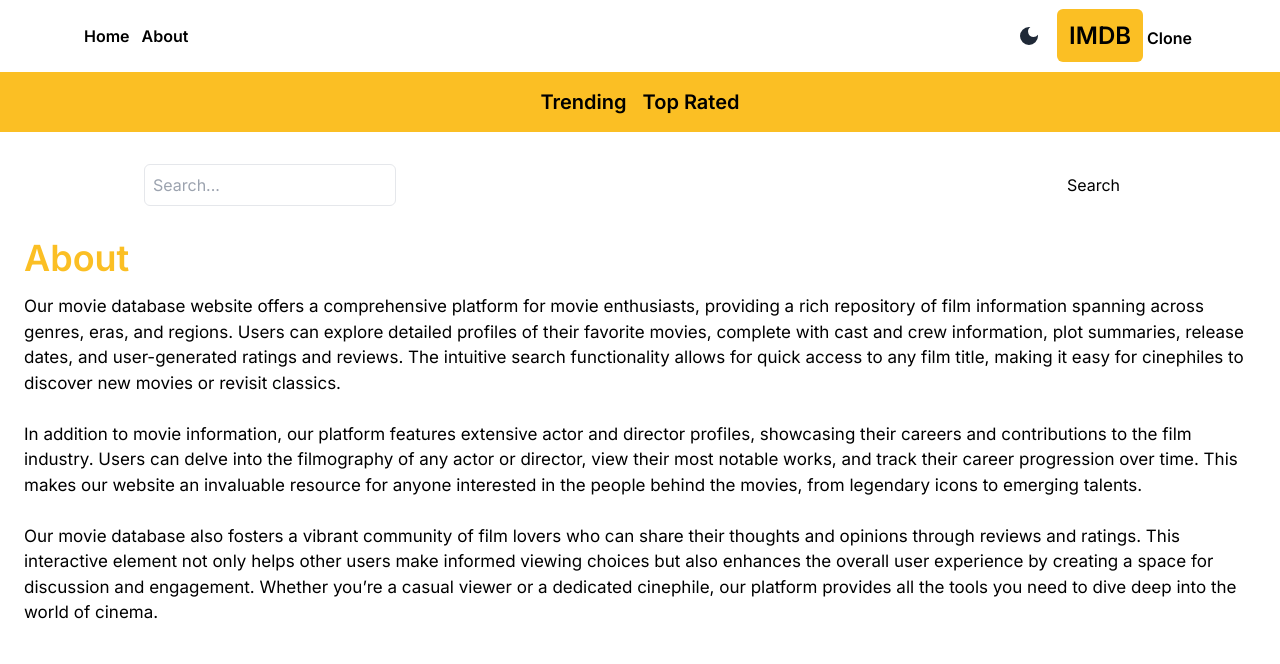
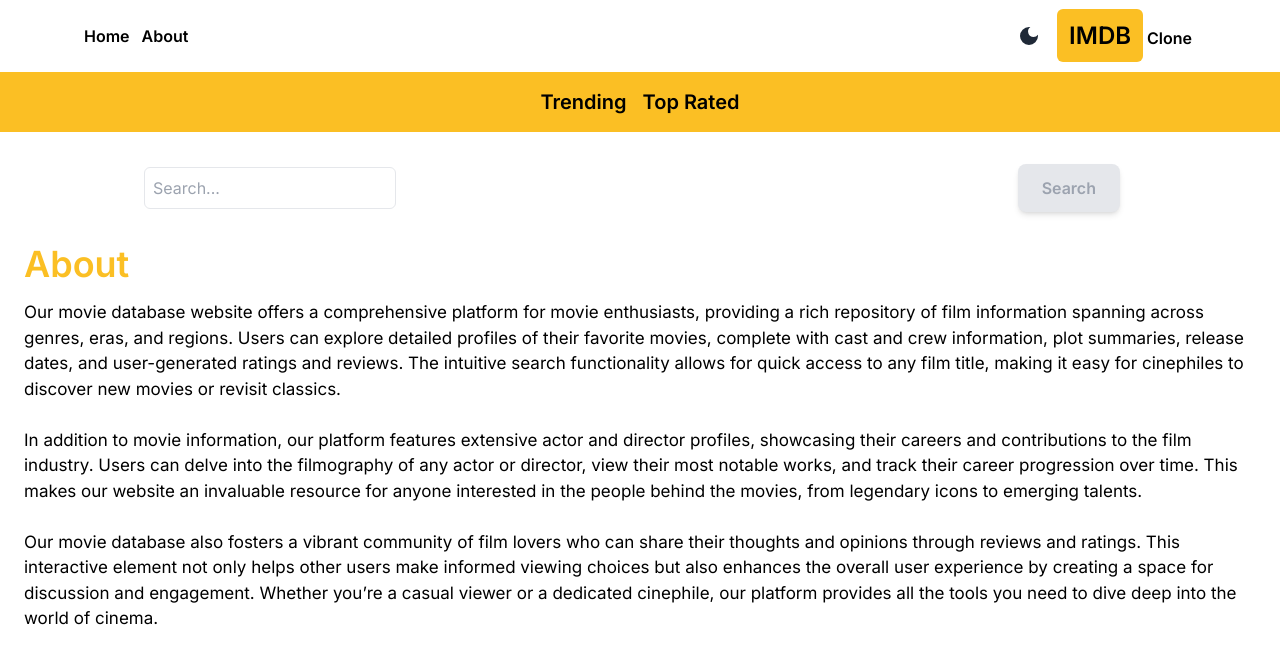
Before and after one commit to Rohith-Manjunath/MovieMania, a Next.js app: page /about in a window 1280 px wide. Shown: the top 664 px of the page. Built offline with nearby package versions, Linux system fonts and the light colour scheme.

Commit message:
Add not-found.jsx and made necessary setup for deployment

```diff
--- a/src/app/about/page.jsx
+++ b/src/app/about/page.jsx
@@ -1,3 +1,6 @@
+export const dynamic = "force-dynamic";
+export const fetchCache = "force-no-store";
+
 const About = () => {
   return (
     <div className="px-6 max-w-7xl mx-auto">
--- /dev/null
+++ b/src/app/not-found.jsx
@@ -0,0 +1,22 @@
+import React from "react";
+export const dynamic = "force-dynamic";
+export const fetchCache = "force-no-store";
+
+const NotFound = () => {
+  return (
+    <div className="flex items-center justify-center h-[100vh] bg-gray-100">
+      <div className="text-center">
+        <h1 className="text-6xl font-bold text-gray-800 mb-4">404</h1>
+        <p className="text-xl text-gray-600 mb-8">Page Not Found</p>
+        <a
+          href="/"
+          className="inline-block px-6 py-3 bg-blue-600 text-white font-medium text-lg rounded hover:bg-blue-500"
+        >
+          Go to Homepage
+        </a>
+      </div>
+    </div>
+  );
+};
+
+export default NotFound;
--- a/src/app/page.js
+++ b/src/app/page.jsx
@@ -1,4 +1,6 @@
 import MovieList from "@/components/MovieList";
+export const dynamic = "force-dynamic";
+export const fetchCache = "force-no-store";
 
 const API_KEY = process.env.API_KEY; // Ensure the environment variable has the NEXT_PUBLIC prefix
 
--- a/src/components/Search.jsx
+++ b/src/components/Search.jsx
@@ -24,9 +24,11 @@ const Search = () => {
       />
       <button
         type="submit"
-        className={`  mx-2 sm:mx-4 ${
-          search === "" ? "text-grey-400" : "text-amber-400"
-        } ${search === "" ? "cursor-not-allowed" : "cursor-pointer"}`}
+        className={`mx-2 sm:mx-4 px-6 py-3 font-semibold rounded-lg shadow-md transition-all duration-300 ${
+          search === ""
+            ? "bg-gray-200 text-gray-400 cursor-not-allowed"
+            : "bg-amber-500 text-white hover:bg-amber-600"
+        }`}
         disabled={search === ""}
       >
         Search
```
